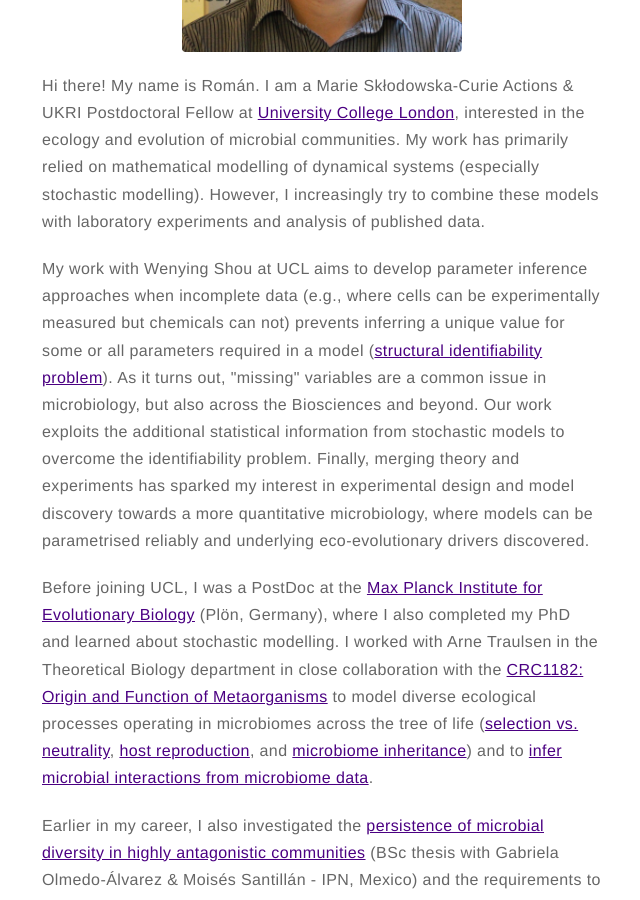
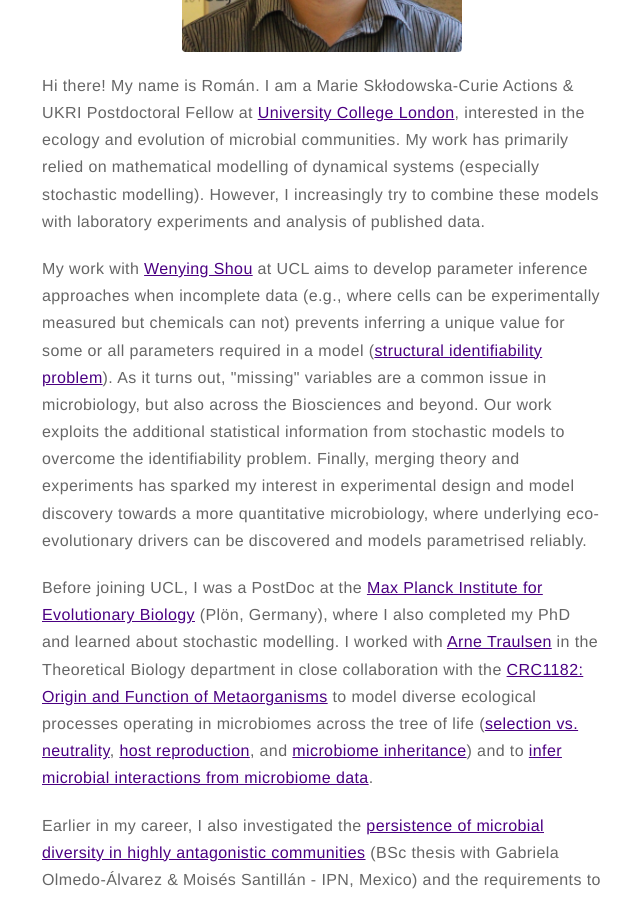
Before and after one commit to romanzapien/romanzapien.github.io, a Jekyll site: the page built from about.md, in a window 1280 px wide and 900 px high, scrolled down 332 px. Shown: the whole window, without its empty margins (318-958 px from the left). Built offline with Jekyll 4.4.1, drawn with Linux system fonts in a browser that asks for light colours; part of the change alters nothing that is shown.

```diff
--- a/about.md
+++ b/about.md
@@ -6,9 +6,9 @@ layout: page
 
 <p>Hi there! My name is Román. I am a Marie Skłodowska-Curie Actions & UKRI Postdoctoral Fellow at <a href="https://www.ucl.ac.uk/biosciences/gee/ucl-centre-lifes-origins-and-evolution">University College London</a>, interested in the <b>ecology and evolution</b> of <b>microbial communities</b>. My work has primarily relied on <b>mathematical modelling</b> of <b>dynamical systems</b> (especially <b>stochastic modelling</b>). However, I increasingly try to combine these models with laboratory experiments and analysis of published data.</p>
 
-<p>My work with Wenying Shou at UCL aims to develop <b>parameter inference</b> approaches when incomplete data (e.g., where cells can be experimentally measured but chemicals can not) prevents inferring a unique value for some or all parameters required in a model (<a href="https://en.wikipedia.org/wiki/Structural_identifiability">structural identifiability problem</a>). As it turns out, "missing" variables are a common issue in microbiology, but also across the Biosciences and beyond. Our work exploits the additional statistical information from stochastic models to overcome the identifiability problem. Finally, merging theory and experiments has sparked my interest in <b>experimental design</b> and <b>model discovery</b> towards a more quantitative microbiology, where models can be parametrised reliably and underlying eco-evolutionary drivers discovered.</p>
+<p>My work with <a href="https://shoulab.wixsite.com/main">Wenying Shou</a> at UCL aims to develop <b>parameter inference</b> approaches when incomplete data (e.g., where cells can be experimentally measured but chemicals can not) prevents inferring a unique value for some or all parameters required in a model (<a href="https://en.wikipedia.org/wiki/Structural_identifiability">structural identifiability problem</a>). As it turns out, "missing" variables are a common issue in microbiology, but also across the Biosciences and beyond. Our work exploits the additional statistical information from stochastic models to overcome the identifiability problem. Finally, merging theory and experiments has sparked my interest in <b>experimental design</b> and <b>model discovery</b> towards a more quantitative microbiology, where underlying eco-evolutionary drivers can be discovered and models parametrised reliably.</p>
 
-<p>Before joining UCL, I was a PostDoc at the <a href="https://www.evolbio.mpg.de">Max Planck Institute for Evolutionary Biology</a> (Plön, Germany), where I also completed my PhD and learned about stochastic modelling. I worked with Arne Traulsen in the Theoretical Biology department in close collaboration with the <a href="https://www.metaorganism-research.com">CRC1182: Origin and Function of Metaorganisms</a> to model diverse ecological processes operating in <b>microbiomes</b> across the tree of life (<a href="https://doi.org/10.1098/rsif.2021.0717">selection vs. neutrality</a>, <a href="https://doi.org/10.1371/journal.pcbi.1008392">host reproduction</a>, and <a href="https://doi.org/10.1186/s12862-022-02029-2">microbiome inheritance</a>) and to <a href="https://doi.org/10.1371/journal.pbio.3002913">infer microbial interactions from microbiome data</a>.</p>
+<p>Before joining UCL, I was a PostDoc at the <a href="https://www.evolbio.mpg.de">Max Planck Institute for Evolutionary Biology</a> (Plön, Germany), where I also completed my PhD and learned about stochastic modelling. I worked with <a href="http://web.evolbio.mpg.de/~traulsen/">Arne Traulsen</a> in the Theoretical Biology department in close collaboration with the <a href="https://www.metaorganism-research.com">CRC1182: Origin and Function of Metaorganisms</a> to model diverse ecological processes operating in <b>microbiomes</b> across the tree of life (<a href="https://doi.org/10.1098/rsif.2021.0717">selection vs. neutrality</a>, <a href="https://doi.org/10.1371/journal.pcbi.1008392">host reproduction</a>, and <a href="https://doi.org/10.1186/s12862-022-02029-2">microbiome inheritance</a>) and to <a href="https://doi.org/10.1371/journal.pbio.3002913">infer microbial interactions from microbiome data</a>.</p>
 
 <p>Earlier in my career, I also investigated the <a href="https://doi.org/10.3389/fmicb.2015.00489">persistence of microbial diversity in highly antagonistic communities</a> (BSc thesis with Gabriela Olmedo-Álvarez & Moisés Santillán - IPN, Mexico) and the requirements to sustain microbial mutualistic interactions over long timescales in spatial models (MRes thesis with David Murrell - UCL).</p>
 
```
